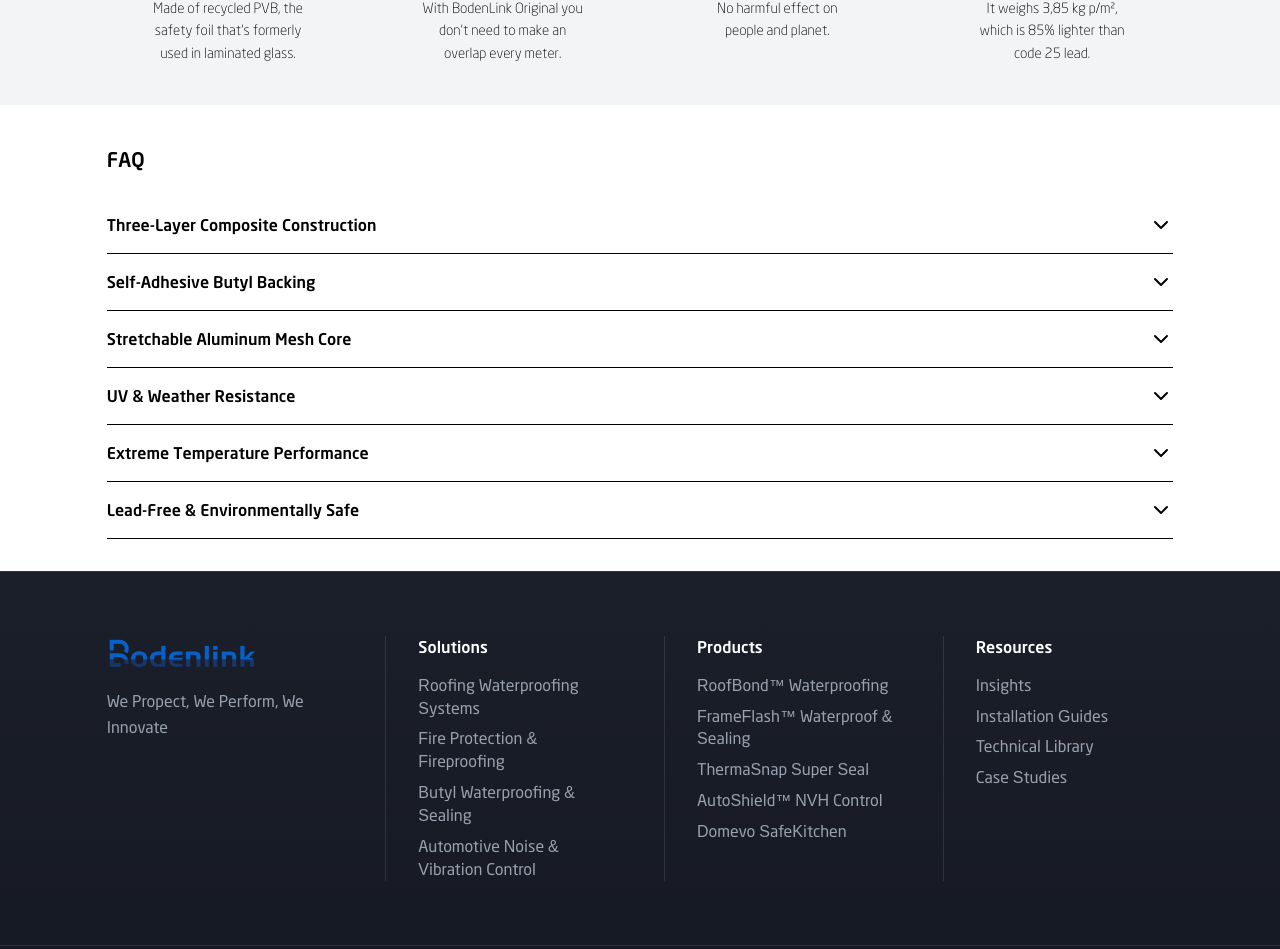
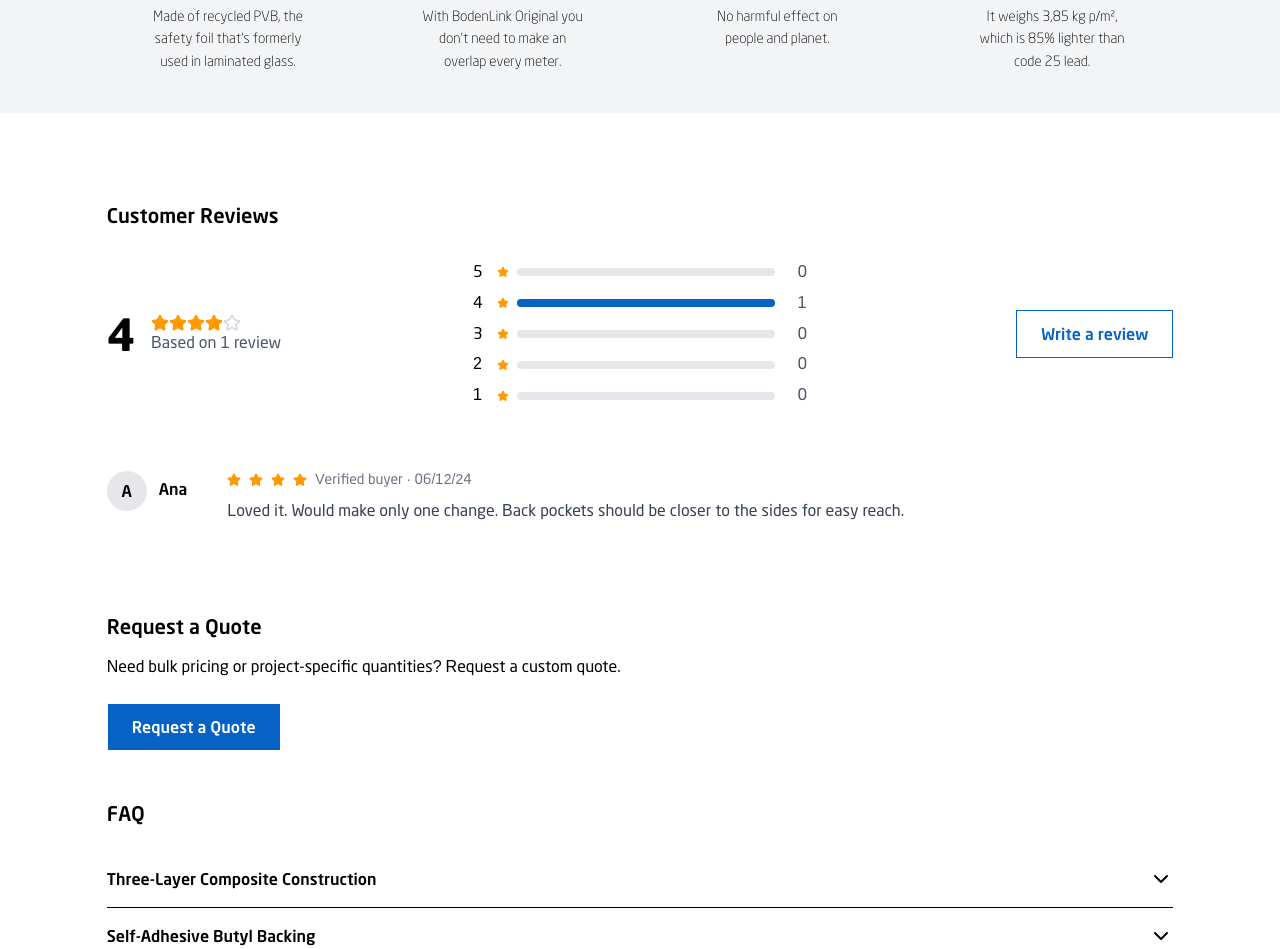
Before and after one commit to Abdulwahab76/leadex-next, a Next.js app: page /products/frameflash in a window 1280 px wide. Shown: the part 1848-2797 px from the top of the page. Built offline with nearby package versions, Linux system fonts and the light colour scheme.

Commit message:
feat: update customer review

```diff
--- a/src/Components/ProductClientNew.tsx
+++ b/src/Components/ProductClientNew.tsx
@@ -8,12 +8,7 @@
 import ProductSlider from './ProductSlider'
 import FeaturesSection from './FeatureSection'
 
-type PanelType =
-    | 'description'
-    | 'specification'
-    | 'application'
-
-    | null
+type PanelType = 'description' | 'specification' | 'application' | null
 
 export default function ProductClientNew({
     product,
@@ -25,84 +20,83 @@
     const [activePanel, setActivePanel] = useState<PanelType>(null)
 
     return (
-        <div className="flex flex-col gap-y-10">
+        <div className="flex flex-col gap-y-12">
 
-            {/* MAIN PRODUCT SECTION */}
+            {/* MAIN PRODUCT */}
             <section className="wrapper grid grid-cols-1 lg:grid-cols-2 gap-8 items-start">
 
-                {/* LEFT – IMAGE GALLERY (DESKTOP) */}
-                <div className="space-y-8 hidden lg:block">
-                    {slideImages.map((img, index) => (
+                {/* LEFT IMAGES */}
+                <div className="hidden lg:block space-y-8">
+                    {slideImages.map((img, i) => (
                         <Image
-                            key={index}
+                            key={i}
                             src={img}
-                            alt={`${product.title} ${index + 1}`}
+                            alt={`${product.title} ${i + 1}`}
                             width={900}
                             height={1100}
-                            priority={index === 0}
-                            className="w-full h-auto object-contain"
+                            priority={i === 0}
+                            className="w-full object-contain"
                         />
                     ))}
                 </div>
 
-                {/* LEFT – SLIDER (MOBILE) */}
-                <div className="block lg:hidden">
+                <div className="lg:hidden">
                     <ProductSlider slideImages={slideImages} />
                 </div>
 
-                {/* RIGHT – CONTENT */}
+                {/* RIGHT */}
                 <div className="relative self-start">
-                    <div className="sticky lg:top-24 flex flex-col gap-4">
-                        {/* TITLE + RATING */}
-                        <div className='flex flex-col gap-y-4'>
+                    <div className="sticky top-24 flex flex-col gap-4">
+
                         <h1 className="text-2xl lg:text-3xl font-medium">{product.title}</h1>
+
                         <div className="flex items-center gap-2">
                             {Array.from({ length: 5 }).map((_, i) => (
-                                    <Star
-                                        key={i}
-                                        size={14}
-                                        className="text-amber-500 fill-amber-500"
-                                    />
+                                <Star key={i} size={14} className="text-amber-500 fill-amber-500" />
                             ))}
                             <span className="text-xs text-gray-600">10 Reviews</span>
                         </div>
-                        </div>
+
                         <Link
-                            href="https://bodenlinkshop.com/products/roofbond-flx?variant=50834099306781"
+                            href="https://bodenlinkshop.com/products/roofbond-flx"
                             target="_blank"
-                            className="block text-center border border-primary-600 bg-primary-600 text-white py-3 font-medium hover:bg-white hover:text-primary-600 transition"
+                            className="bg-primary-600 text-white text-center py-3 font-medium border border-primary-600 hover:bg-white hover:text-primary-600 transition"
                         >
                             Order Now
                         </Link>
-                        {/* FEATURES — MOBILE (FULL WIDTH) */}
-                        <div className="lg:hidden -mx-[calc((100vw-100%)/2)]">
-                            <FeaturesSection />
-                        </div>
 
-                        {/* ORDER BUTTON */}
-
-
-                        {/* PRODUCT DETAILS */}
-                        <div className="pt-6 border-t border-gray-300 divide-y">
-                            <h3 className="text-2xl lg:text-3xl font-medium pb-6">
-                                Product Details
-                            </h3>
+                        <div className="pt-6 border-t divide-y">
+                            <h3 className="text-2xl font-medium pb-6">Product Details</h3>
                             <SlideItem label="Description" onClick={() => setActivePanel('description')} />
                             <SlideItem label="Specification" onClick={() => setActivePanel('specification')} />
                             <SlideItem label="Application" onClick={() => setActivePanel('application')} />
                         </div>
-
                     </div>
                 </div>
-
             </section>
 
-            {/* FEATURES — DESKTOP (FULL WIDTH) */}
-            <div className="hidden lg:block">
+            {/* FEATURES */}
             <FeaturesSection />
-            </div>
 
-            {/* RIGHT SLIDE DRAWER */}
+            {/* CUSTOMER REVIEWS */}
+            <section className="wrapper">
+                <CustomerReviews />
+            </section>
+
+            {/* REQUEST A QUOTE */}
+            <section className="wrapper">
+                <RequestQuote />
+            </section>
+
+            {/* FAQ */}
+            <section className="wrapper max-w-3xl">
+                <h2 className="text-xl font-medium mb-6">FAQ</h2>
+                {product.features.map((f, i) => (
+                    <FaqAccordion key={i} title={f.title} content={f.content} />
+                ))}
+            </section>
+
+            {/* DRAWER */}
             {activePanel && (
                 <RightDrawer onClose={() => setActivePanel(null)}>
                     {activePanel === 'description' && <DescriptionPanel product={product} />}
@@ -110,102 +104,177 @@
                     {activePanel === 'application' && <ApplicationPanel product={product} />}
                 </RightDrawer>
             )}
+        </div>
+    )
+}
 
-            {/* FAQ SECTION */}
-            <section className="wrapper max-w-350 mx-auto">
-                <h2 className="text-xl font-medium mb-6">FAQ</h2>
-                {product.features.map((f, i) => (
-                    <FaqAccordion
+
+function CustomerReviews() {
+    const ratings = [
+        { stars: 5, count: 0 },
+        { stars: 4, count: 1 },
+        { stars: 3, count: 0 },
+        { stars: 2, count: 0 },
+        { stars: 1, count: 0 },
+    ]
+
+
+    const totalReviews = 1
+    const avgRating = 4
+
+
+    return (
+        <div className=" pt-10">
+            <h2 className="text-xl font-medium mb-8">Customer Reviews</h2>
+
+
+            {/* TOP SUMMARY */}
+            <div className="grid grid-cols-1 lg:grid-cols-3 gap-8 items-center">
+
+
+                {/* LEFT — AVG RATING */}
+                <div className="flex items-center gap-4">
+                    <div className="text-5xl font-semibold">{avgRating}</div>
+                    <div>
+                        <div className="flex">
+                            {Array.from({ length: 5 }).map((_, i) => (
+                                <Star
                                     key={i}
-                        title={f.title}
-                        content={f.content}
+                                    size={18}
+                                    className={i < avgRating ? 'text-amber-500 fill-amber-500' : 'text-gray-300'}
                                 />
                             ))}
-            </section>
+                        </div>
+                        <p className="text-sm text-gray-600">
+                            Based on {totalReviews} review
+                        </p>
+                    </div>
+                </div>
+
+                {/* MIDDLE — RATING BARS */}
+                <div className="space-y-2 ">
+                    {ratings.map(r => (
+                        <div key={r.stars} className="flex items-center gap-2 text-sm">
+                            <span className="w-4">{r.stars}</span>
+                            <Star size={12} className="text-amber-500 fill-amber-500" />
+                            <div className="flex-1 h-2 bg-gray-200 rounded">
+                                <div
+                                    className="h-2 bg-primary-600 rounded"
+                                    style={{
+                                        width: totalReviews
+                                            ? `${(r.count / totalReviews) * 100}%`
+                                            : '0%',
+                                    }}
+                                />
+                            </div>
+                            <span className="w-6 text-right text-gray-600">{r.count}</span>
+                        </div>
+                    ))}
+                </div>
+
+
+                {/* RIGHT — CTA */}
+                <div className="lg:text-right">
+                    <button className="inline-flex items-center justify-center border border-primary-600 text-primary-600 px-6 py-3 text-sm font-medium hover:bg-primary-600 hover:text-white transition">
+                        Write a review
+                    </button>
+                </div>
+            </div>
+
+
+            {/* REVIEW LIST */}
+            <div className="mt-10   pt-6">
+                <div className="flex items-start lg:flex-row flex-col gap-x-10">
+                    <div className='flex items-center gap-x-3'>
+                        {/* AVATAR */}
+                        <div className="h-10 w-10 shrink-0 rounded-full bg-gray-200 flex items-center justify-center text-sm font-medium">
+                            A
+                        </div>
+                        <p className="text-sm font-medium mb-1">Ana</p>
+
 
                     </div>
 
+
+
+                    {/* CONTENT */}
+                    <div className="flex-1 my-4 lg:my-0">
+
+                        {/* NAME */}
+
+                        {/* STARS + META */}
+                        <div className="flex items-center gap-2 mb-2">
+                            {Array.from({ length: 4 }).map((_, i) => (
+                                <Star
+                                    key={i}
+                                    size={14}
+                                    className="text-amber-500 fill-amber-500"
+                                />
+                            ))}
+                            <span className="text-xs text-gray-500">
+                                Verified buyer · 06/12/24
+                            </span>
+                        </div>
+
+                        {/* REVIEW */}
+                        <p className="text-sm text-gray-700 leading-relaxed">
+                            Loved it. Would make only one change. Back pockets should be closer
+                            to the sides for easy reach.
+                        </p>
+                    </div>
+                </div>
+            </div>
+        </div>
     )
 }
 
+function RequestQuote() {
+    return (
+        <div className="  pt-10">
+            <h2 className="text-xl font-medium mb-4">Request a Quote</h2>
+            <p className="text-sm text-black mb-6">
+                Need bulk pricing or project-specific quantities? Request a custom quote.
+            </p>
+
+            <Link
+                href="/contact"
+                className="inline-block border  bg-primary-600 text-white px-6 py-3 text-sm font-medium    transition"
+            >
+                Request a Quote
+            </Link>
+        </div>
+    )
+}
+
+
 function SlideItem({ label, onClick }: { label: string; onClick: () => void }) {
     return (
-        <button
-            onClick={onClick}
-            className="w-full cursor-pointer flex justify-between items-center py-4 text-sm font-medium"
-        >
+        <button onClick={onClick} className="w-full flex justify-between py-4 text-sm font-medium">
             {label}
             <ChevronDown size={18} />
         </button>
     )
 }
 
-function RightDrawer({
-    children,
-    onClose,
-}: {
-    children: React.ReactNode
-    onClose: () => void
-}) {
+function RightDrawer({ children, onClose }: { children: React.ReactNode; onClose: () => void }) {
     return (
         <div className="fixed inset-0 z-50">
-            {/* Overlay */}
-            <div
-                onClick={onClose}
-                className="absolute inset-0 bg-black/40"
-            />
-
-            {/* Drawer */}
-            <div
-                className="
-                    fixed
-                    bottom-0
-                    right-0
-                    w-full
-                    h-screen
-                    bg-white
-                    overflow-y-auto
-                    p-6
-                   animate-slideInUp
-                    lg:top-0
-                    lg:h-full
-                    lg:max-w-md
-                    lg:animate-slideIn
-                "
-            >
-                <button
-                    onClick={onClose}
-                    className="absolute top-4 right-4 text-lg"
-                >
+            <div onClick={onClose} className="absolute inset-0 bg-black/40" />
+            <div className="fixed right-0 top-0 h-full w-full max-w-md bg-white p-6 overflow-y-auto">
+                <button onClick={onClose} className="absolute top-4 right-4">
                     <X />
                 </button>
-
                 {children}
             </div>
         </div>
     )
 }
 
-
 function DescriptionPanel({ product }: { product: Product }) {
-
     return (
         <>
             <h2 className="text-lg font-semibold mb-4">Description</h2>
-            <p className="text-sm text-gray-700 mb-4">{product.information}</p>
-            <ul className="space-y-2 text-sm">
-                {product.description.map((item, i) => {
-                    const [title, rest] = item.split(":");
-                    return (
-                        <li key={i} className="flex gap-2 md:text-lg text-xs">
-                            <span className="text-green-600">✔</span>
-                            <span>
-                                <strong className=''>{title}:</strong>{rest}
-                            </span>
-                        </li>
-                    );
-                })}
-            </ul>
+            <p className="text-sm mb-4">{product.information}</p>
         </>
     )
 }
@@ -232,8 +301,8 @@
             <h2 className="text-lg font-semibold mb-4">Application</h2>
             {product.idealApplications.map(app => (
                 <div key={app.title} className="mb-4">
-                    <p className="font-medium text-sm mb-1">{app.title}</p>
-                    <ul className="text-sm space-y-1">
+                    <p className="font-medium">{app.title}</p>
+                    <ul className="text-sm">
                         {app.items.map(i => <li key={i}>• {i}</li>)}
                     </ul>
                 </div>
@@ -244,15 +313,11 @@
 
 function FaqAccordion({ title, content }: { title: string; content: string }) {
     const [open, setOpen] = useState(false)
-
     return (
         <div className="border-b">
-            <button
-                onClick={() => setOpen(!open)}
-                className="w-full text-left flex justify-between items-center py-4 font-medium"
-            >
+            <button onClick={() => setOpen(!open)} className="w-full flex justify-between py-4 font-medium">
                 {title}
-                <ChevronDown className={`transition ${open ? 'rotate-180' : ''}`} />
+                <ChevronDown className={open ? 'rotate-180' : ''} />
             </button>
             {open && <p className="pb-4 text-sm text-gray-600">{content}</p>}
         </div>
```
Lines whose indentation alone changed are shown as unchanged.
